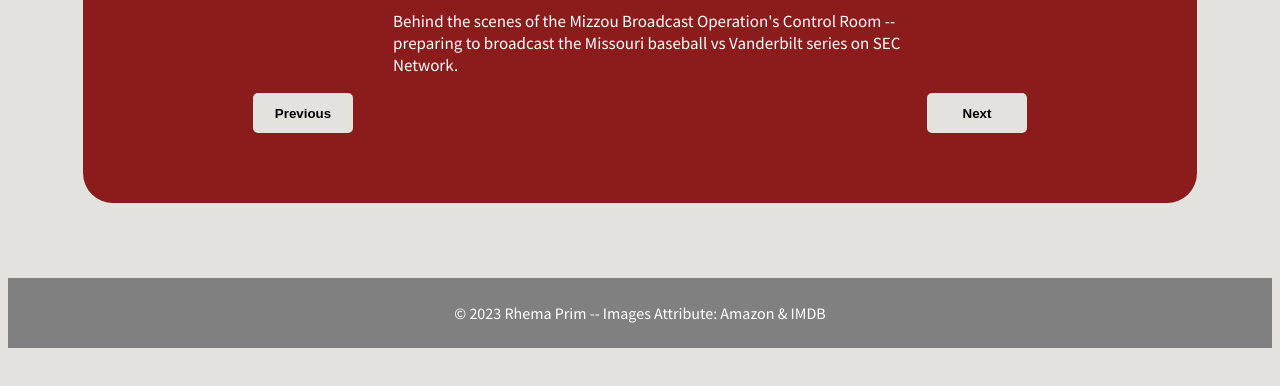
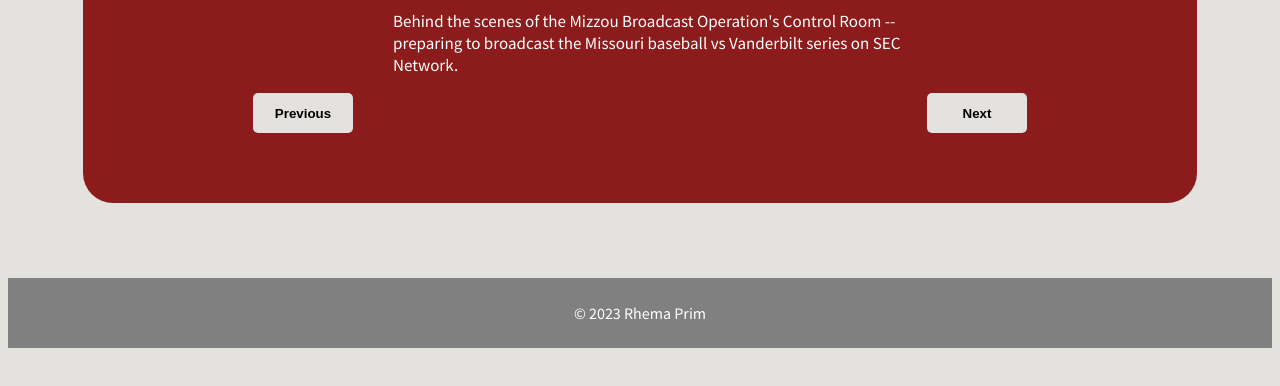
Before and after one commit to 4502-SPR2023/RhemaPWebsite, a plain HTML site: page photo-gallery.html in a window 1280 px wide. Shown: the part 280-666 px from the top of the page. Drawn offline with Linux system fonts and the light colour scheme; a script that the page names is missing.

Commit message:
Update photo-gallery.html

```diff
--- a/photo-gallery.html
+++ b/photo-gallery.html
@@ -83,7 +83,7 @@
 </div>
 </div>
 
-<footer> &copy; 2023 Rhema Prim -- Images Attribute: Amazon & IMDB</footer>
+<footer> &copy; 2023 Rhema Prim</footer>
 
 </body>
 </html>
```
